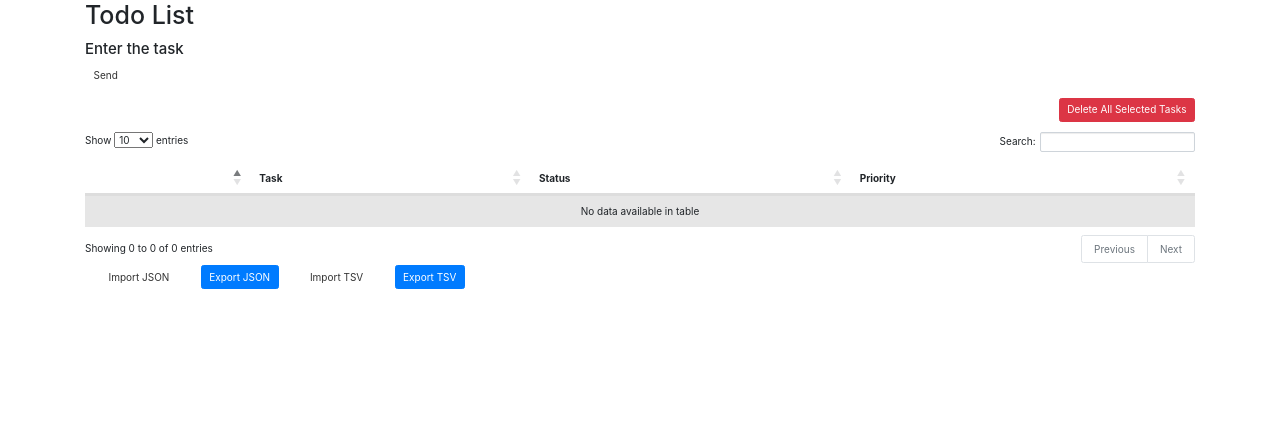
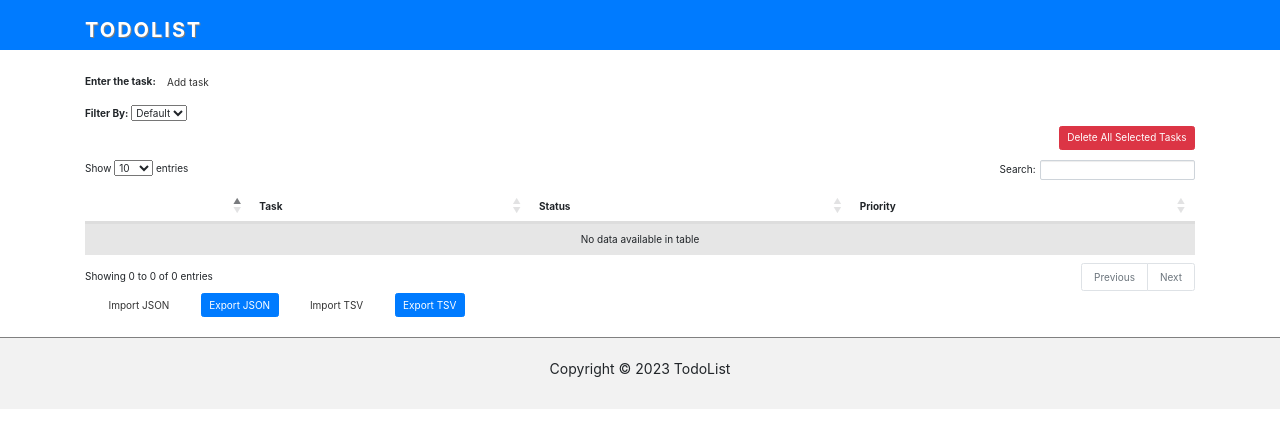
Before and after one commit to AlexVoin04/ToDoList, a Python web app: template app/templates/index.html in a window 1280 px wide. Shown: the top 448 px of the page. Run offline with Jinja, Linux system fonts and the light colour scheme; the template is opened without the code that fills it, so the values that code supplies are empty; some libraries are stand-ins or nearby versions.

Commit message:
add status filter, header and footer

```diff
--- a/app/templates/base.html
+++ b/app/templates/base.html
@@ -6,14 +6,57 @@
     <link href="http://netdna.bootstrapcdn.com/bootstrap/3.0.0/css/bootstrap.min.css" rel="stylesheet" media="screen">
     <link rel="stylesheet" type="text/css" href="https://cdn.datatables.net/1.10.25/css/dataTables.bootstrap5.css">
     <link rel="stylesheet" href="https://stackpath.bootstrapcdn.com/bootstrap/4.1.3/css/bootstrap.min.css">
+    <script src="https://code.jquery.com/jquery-3.6.0.min.js"></script>
     <style>
       .form-container {
         display: inline-block;
         margin-right: 20px;
       }
     </style>
+    <style>
+      .logo{
+        font-size: 2rem;
+        font-weight: bold;
+        text-transform: uppercase;
+        letter-spacing: 0.1em;
+        color: white;
+        text-shadow: 1px 1px 0 gray;
+        margin: 0;
+      }
+    </style>
+    <style>
+      header{
+        display: flex;
+        align-items: center;
+        justify-content: center;
+        background-color: #007bff;
+        padding: 5px;
+        margin-bottom: 20px;
+      }
+    </style>
+    <style>
+      footer{
+        margin-top: 20px;
+        border-top: 1px solid gray;
+        background-color: #f2f2f2;
+        padding: 20px;
+        text-align: center;
+        font-size: 14px;
+      }
+    </style>
+
+    <script>
+      $(function() {
+        $("#header-placeholder").load("app/templates/header.html");
+      });
+    </script>
   </head>
   <body>
+    <header>
+      <div style="margin-top: 10px" class="container">
+          <a href="/" class="logo">TodoList</a>
+      </div>
+    </header>
   	<div class="container">
     	{% block content %}{% endblock %}
     </div>
@@ -29,5 +72,9 @@
         });
       </script>
     {% endblock %}
+
+    <footer>
+      <p>Copyright &copy; 2023 TodoList</p>
+    </footer>
   </body>
 </html>
--- /dev/null
+++ b/app/templates/header.html
@@ -0,0 +1,5 @@
+<header>
+    <div class="container">
+        <a style="margin-top: 10px" href="/" class="logo">TodoList</a>
+    </div>
+</header>
--- a/app/templates/index.html
+++ b/app/templates/index.html
@@ -1,21 +1,25 @@
 {% extends "base.html" %}
 {% block content %}
-
-<h1>Todo List</h1>
 
 <form action="" role="form" method="POST" name="add_task">
 	{{form.hidden_tag()}}
 	<p>
-		<h4>Enter the task</h4>
+		<label>Enter the task:</label>
 		{{form.label}}
-		<input type="submit" value="Send" class="btn btn-default btn-md">
-
+		<input type="submit" value="Add task" class="btn btn-default btn-md">
 	</p>
 	{% for error in form.errors.label %}
 	<span style="color: red;">{{ error }}</span>
 	{% endfor %}
 </form>
-
+<form>
+	<label for="filter-type">Filter By:</label>
+	<select name="filter-type" id="filter-type" onchange="this.form.submit()">
+		<option value="default" {% if filter =='default' %}selected{% endif %}>Default</option>
+		<option value="status-done" {% if filter =='status-done' %}selected{% endif %}>Done</option>
+		<option value="status-active" {% if filter =='status-active' %}selected{% endif %}>Active</option>
+	</select>
+</form>
 <form method="POST" action="/delete">
 	<div align="right">
 		<input class="btn btn-danger" type="submit" value="Delete All Selected Tasks" style="margin-bottom: 10px">
--- a/app/templates/task.html
+++ b/app/templates/task.html
@@ -1,7 +1,7 @@
 {% extends "base.html" %}
 {% block content %}
 
-<h1>Update task</h1>
+<h3>Update task</h3>
 
 <form action="/{{id_task}}" role="form" method="POST" name="update_task">
 
```
Also changed, not shown: app/forms.py (+5 -2 lines), app/views.py (+13 -14 lines).
